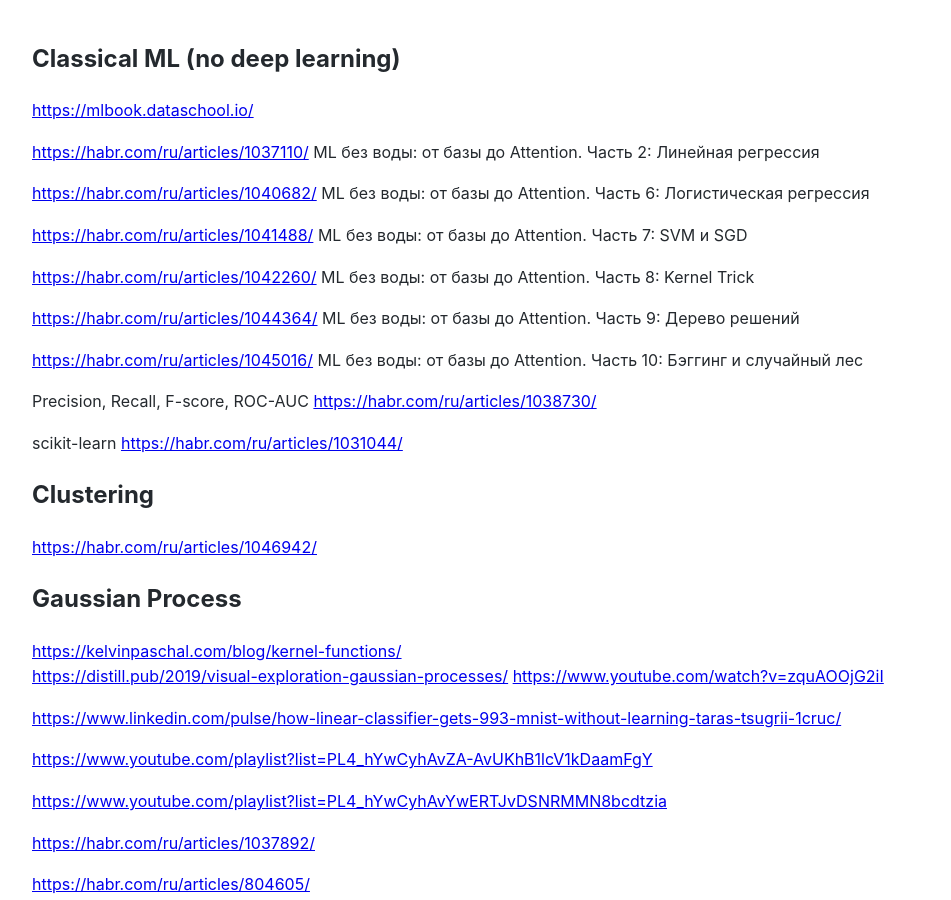
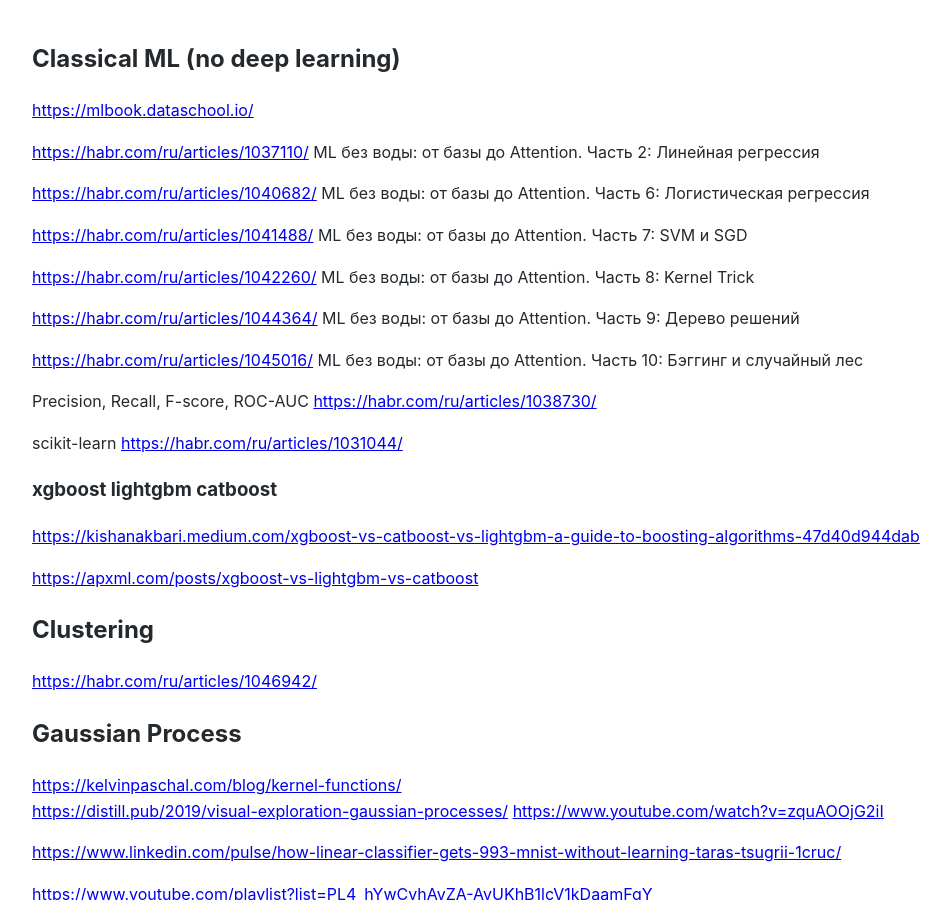
Before and after one commit to Michael-Lubinsky/michael-lubinsky.github.com, a Jekyll site: the page built from ml/classical_ml.md, in a window 1280 px wide and 900 px high. Shown: the whole window, without its empty margins (158-1109 px from the left). Built offline with Jekyll 4.4.1, drawn with Linux system fonts in a browser that asks for light colours; our own code applies the rules of GitHub Pages for plain Markdown files.

Commit message:
Update classical_ml.md

```diff
--- a/ml/classical_ml.md
+++ b/ml/classical_ml.md
@@ -20,6 +20,11 @@
 scikit-learn
 <https://habr.com/ru/articles/1031044/>
 
+### xgboost lightgbm catboost
+
+<https://kishanakbari.medium.com/xgboost-vs-catboost-vs-lightgbm-a-guide-to-boosting-algorithms-47d40d944dab>
+
+<https://apxml.com/posts/xgboost-vs-lightgbm-vs-catboost>
 
 ## Clustering
 
```
